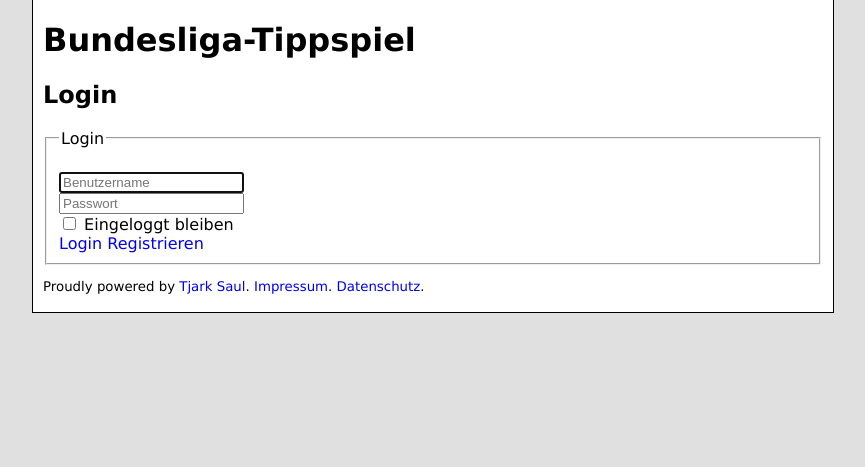
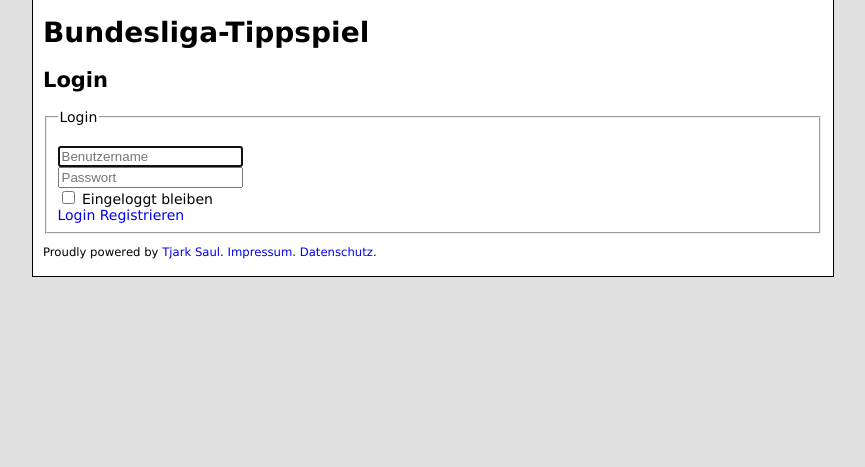
Before and after one commit to nichdu/tippspiel, a PHP site: page / in a window 1280 px wide. Shown: the part 333-800 px from the top of the page, without its empty margins (207-1072 px from the left). Run offline with PHP 8.4, Linux system fonts and the light colour scheme; some libraries are stand-ins or nearby versions.

Commit message:
Standardschriftgroesse verringert

```diff
--- a/tpl/style/style.css
+++ b/tpl/style/style.css
@@ -3,6 +3,7 @@
 html {
 	background-color: #e0e0e0;
 	overflow-y: scroll;
+    font-size: 14px;
 }
 
 .top {
```
